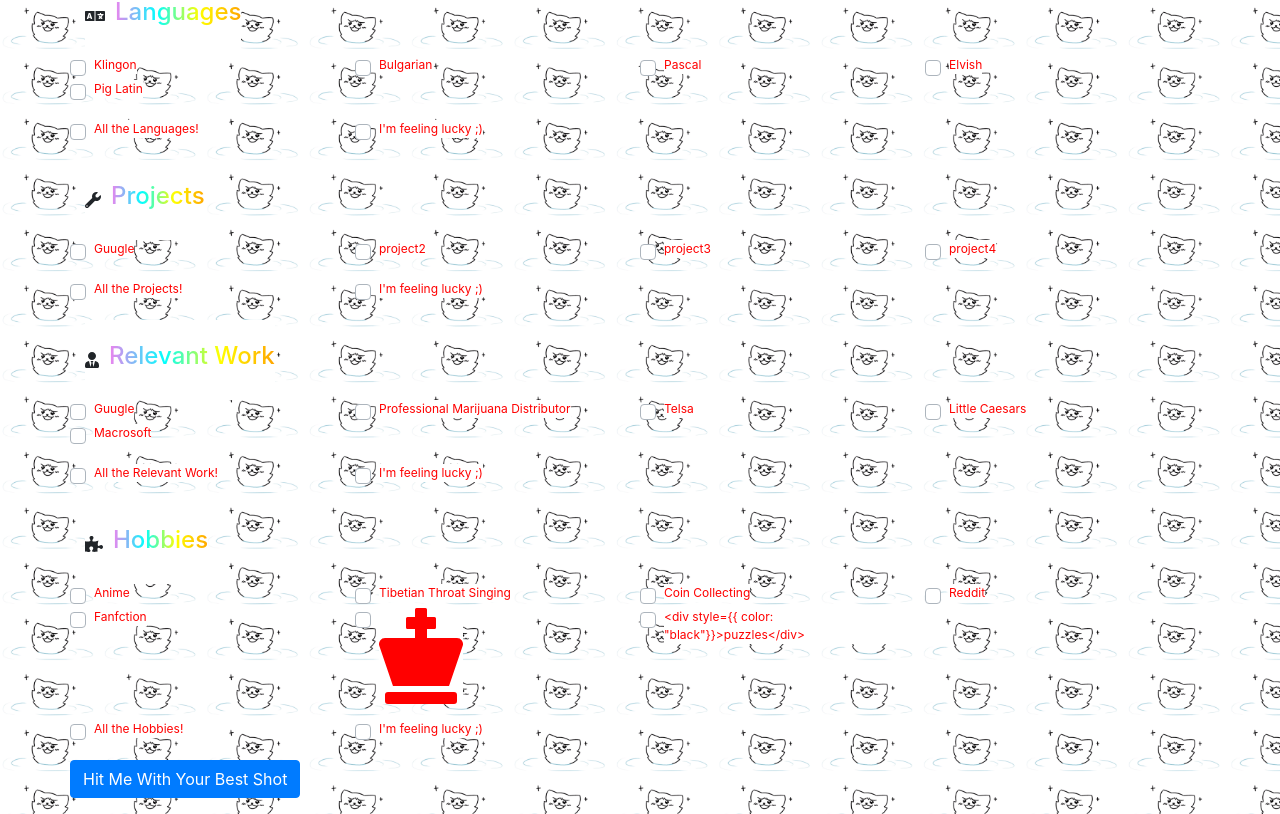
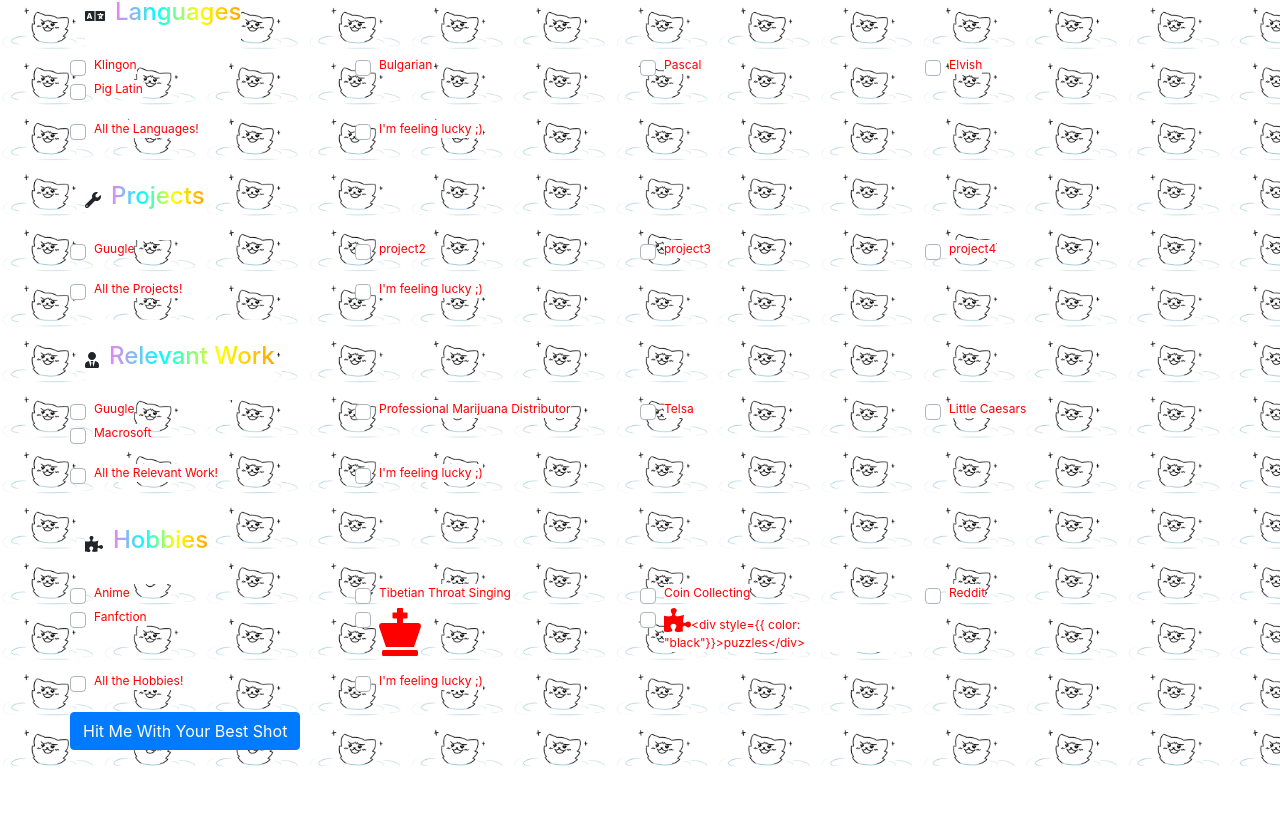
Before and after one commit to rochi138/hire-me-pwease, a React (Create React App) app: page / in a window 1280 px wide. Shown: the part 334-1148 px from the top of the page. After the commit the page ends 1100 px from the top, so only its background shows below. Built offline with nearby package versions, Linux system fonts and the light colour scheme.

Commit message:
Reformatted icon sizes

```diff
--- a/src/components/Hobbies.json
+++ b/src/components/Hobbies.json
@@ -27,7 +27,7 @@
 		{
 			"title": "<div style={{ color: \"black\"}}>puzzles</div>",
 			"description": "puz <3",
-			"icon": "faChess"
+			"icon": "puzzle-piece"
 		}
 	]
 }
--- a/src/components/HomePageComponents.js
+++ b/src/components/HomePageComponents.js
@@ -7,12 +7,14 @@
 
 // 1. import from
 import {
-	faChessKing
+	faChessKing,
+	faPuzzlePiece
 } from '@fortawesome/free-solid-svg-icons';
 
 // 2. add to library
 library.add(
-	faChessKing
+	faChessKing,
+	faPuzzlePiece
 );
 
 // 3. add as "icon" to Hobbies.json; check library name from fontawesome website
@@ -73,7 +75,7 @@
 								<input type="checkbox" className="custom-control-input" checked={ (this.state.checkStates[ i ]) ? "checked" : "" }/>
 								{ component.title || component.icon
 									? <label className="custom-control-label">
-											<FontAwesomeIcon icon={ component.icon } size="8x"/>
+											<FontAwesomeIcon icon={ component.icon } size={ component.title ? "2x" : "4x" }/>
 											{ component.title }
 										</label>
 									: <label className="custom-control-label">{ component }</label>
--- a/src/components/ResumeComponents.js
+++ b/src/components/ResumeComponents.js
@@ -56,8 +56,8 @@
             	<div>
 								{ source[i].title || source[i].icon
 										? <div>
-												<div>
-														<FontAwesomeIcon icon={ source[i].icon } size="8x"/>
+												<div style={{ fontSize: "1em", fontWeight: "bold" }}>
+														<FontAwesomeIcon icon={ source[i].icon } size={ source[i].title ? "2x" : "4x" }/>
 														{ source[i].title }
 												</div>
 												<div style={{ margin: getOffsetMargins(8) }}>
```
